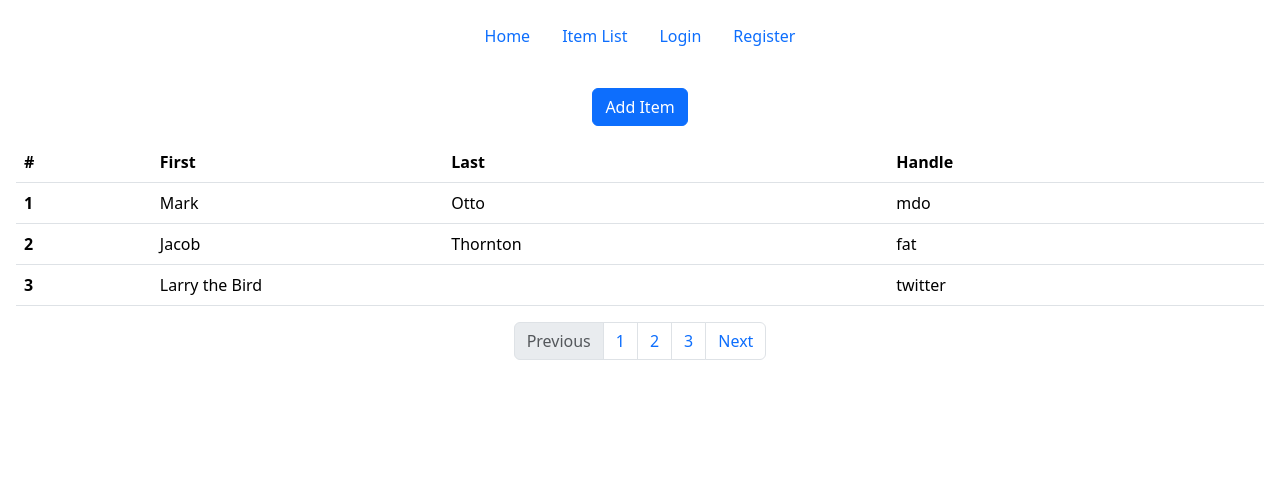
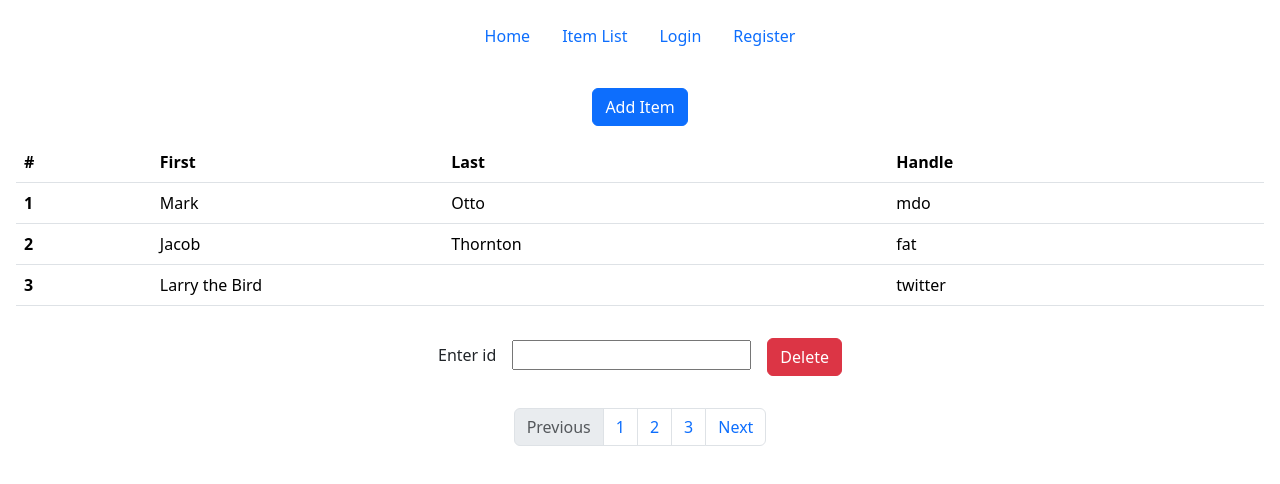
Before and after one commit to Oybekjon/items-project-demo, an Angular app: page /item-list in a window 1280 px wide. Shown: the top 484 px of the page. Built offline with nearby package versions, Linux system fonts and the light colour scheme.

Commit message:
one change was accured

```diff
--- a/src/app/components/item-list/item-list.component.html
+++ b/src/app/components/item-list/item-list.component.html
@@ -34,6 +34,12 @@
   </table>
 </div>
 
+<div class="mt-3 text-center">
+  <label class="form-label m-3">Enter id</label>
+  <input type="number">
+  <button class="btn btn-danger m-3"> Delete </button>
+</div>
+
 <div class="mt-3">
     <nav aria-label="Page navigation example">
         <ul class="pagination justify-content-center">
```
